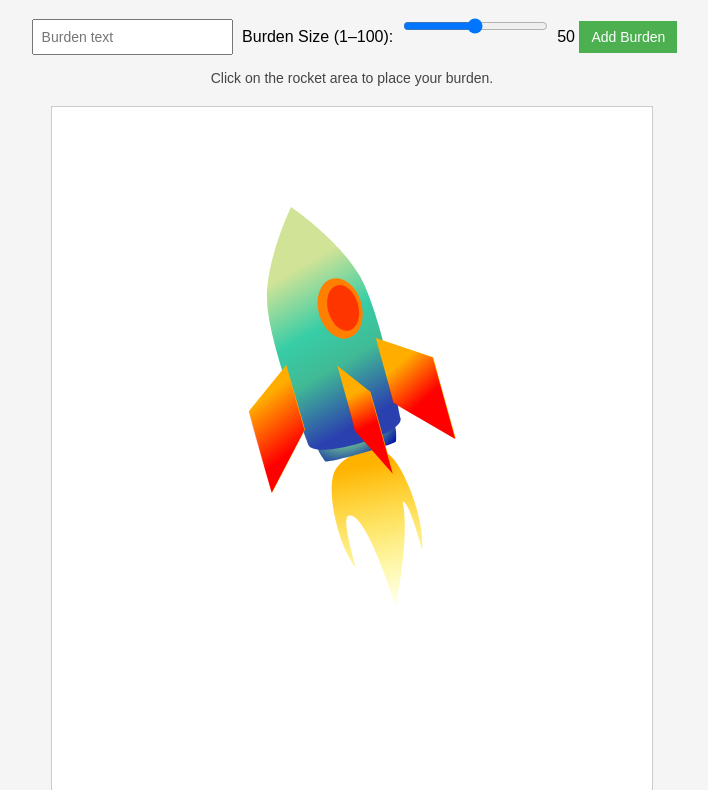
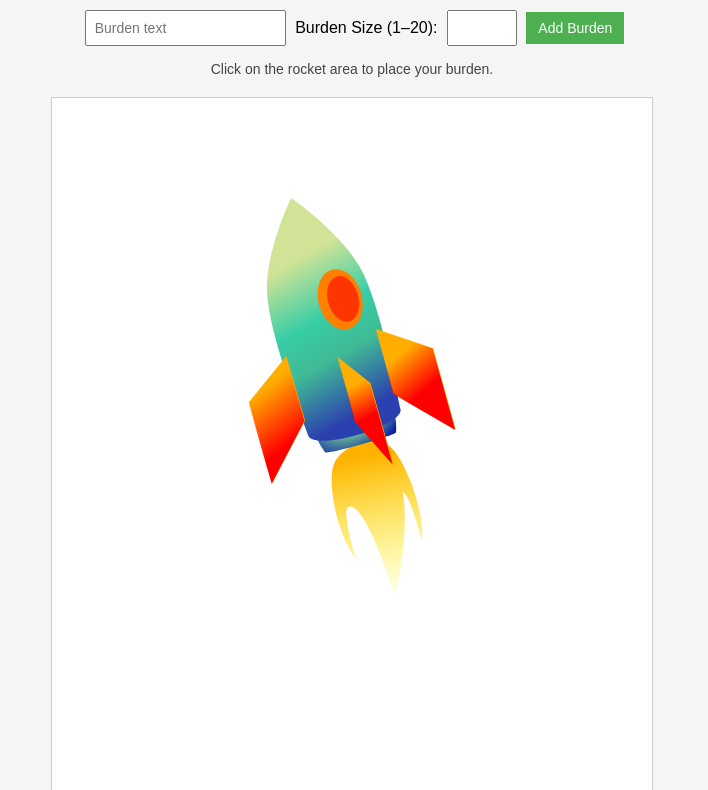
Before and after one commit to Foroggy/Rocket-Chained, a plain HTML site: page index.html in a window 1280 px wide. Shown: the part 91-881 px from the top of the page, without its empty margins (288-996 px from the left). Drawn offline with Linux system fonts and the light colour scheme.

Commit message:
Update index.html

```diff
--- a/index.html
+++ b/index.html
@@ -7,27 +7,22 @@
 </head>
 <body>
   <h2>Rocket Burden Visualizer</h2>
+  <form id="burden-form">
+  <input type="text" id="burden-text" placeholder="Burden text" required />
+  <label for="burden-size">Burden Size (1–20):</label>
+  <input type="number" id="burden-size" min="1" max="20" required />
+  <button type="submit">Add Burden</button>
+  <p id="click-instruction">Click on the rocket area to place your burden.</p>
+</form>
 
-  <form id="burden-form">
-    <input type="text" id="burden-text" placeholder="Burden text" required />
-
-    <label for="burden-size">Burden Size (1–100):</label>
-    <input type="range" id="burden-size" min="1" max="100" value="50" />
-    <span id="sizeValue">50</span>
-
-    <button type="submit">Add Burden</button>
-
-    <p id="click-instruction">
-      Click on the rocket area to place your burden.
-    </p>
-  </form>
 
   <svg id="rocket-svg" width="600" height="800">
     <!-- Embed your SVG rocket below -->
     <image href="rocket.svg" width="300" height="400" x="150" y="100" />
+
     <!-- chains and burdens will be added dynamically here -->
   </svg>
 
-  <script src="script.js?v=2"></script>
+  <script src="script.js"></script>
 </body>
 </html>
```
